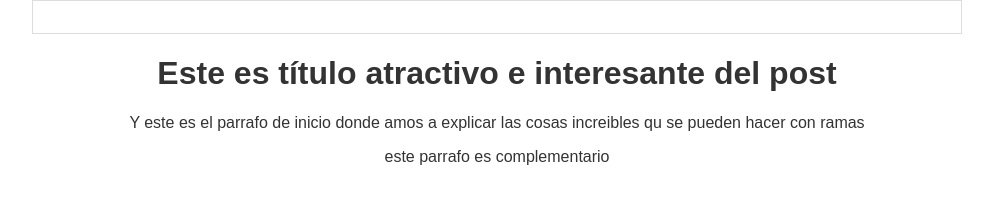
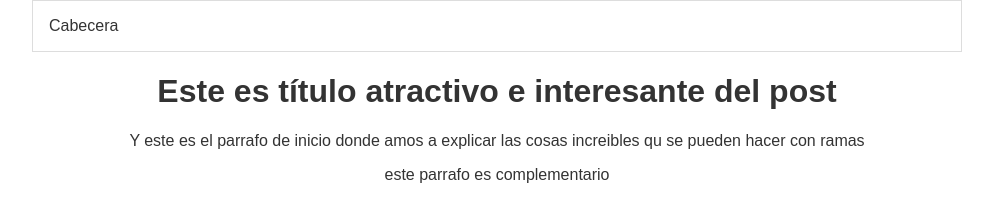
Before and after one commit to carla87571/Hiperblog, a plain HTML site: page blogpost.html in a window 1280 px wide. Shown: the whole page, without its empty margins (143-1136 px from the left). Drawn offline with Linux system fonts and the light colour scheme.

Commit message:
Estructura inicial de la cabecera

```diff
--- a/blogpost.html
+++ b/blogpost.html
@@ -9,7 +9,11 @@
 
 </head>
 <body>
-    <div id="container"> </div id="post">
+    <div id="container">
+        <div id="cabecera">
+            Cabecera
+        </div>
+    </div id="post">
     <h1>Este es título atractivo e interesante del post</h1>
     <p>Y este es el parrafo de inicio donde amos a explicar las cosas increibles qu se pueden hacer con ramas</p>
     <p> este parrafo es complementario</p>
```
